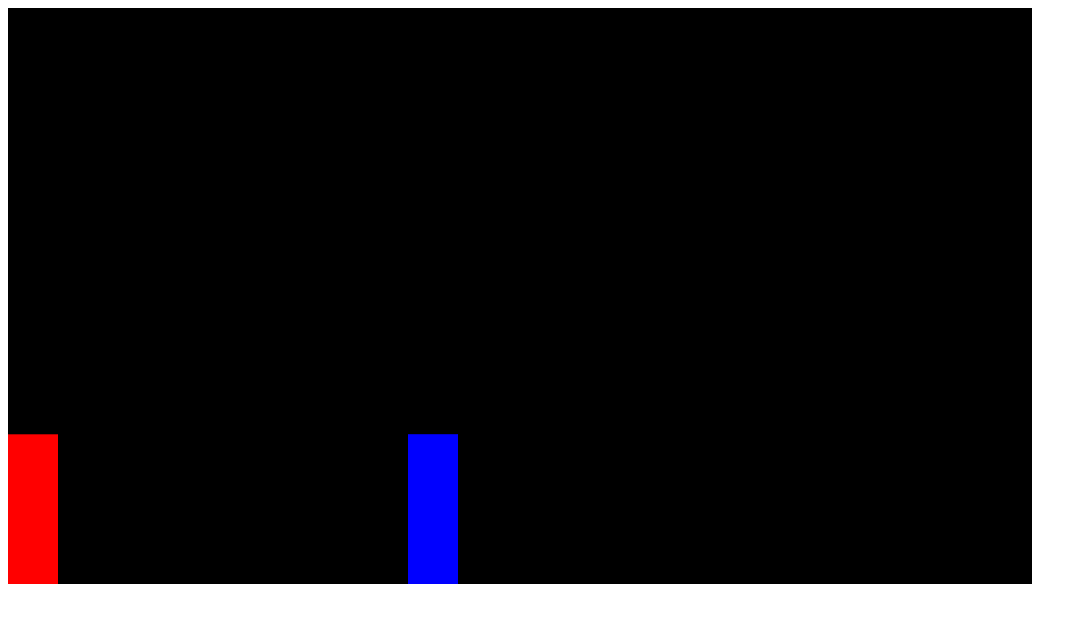
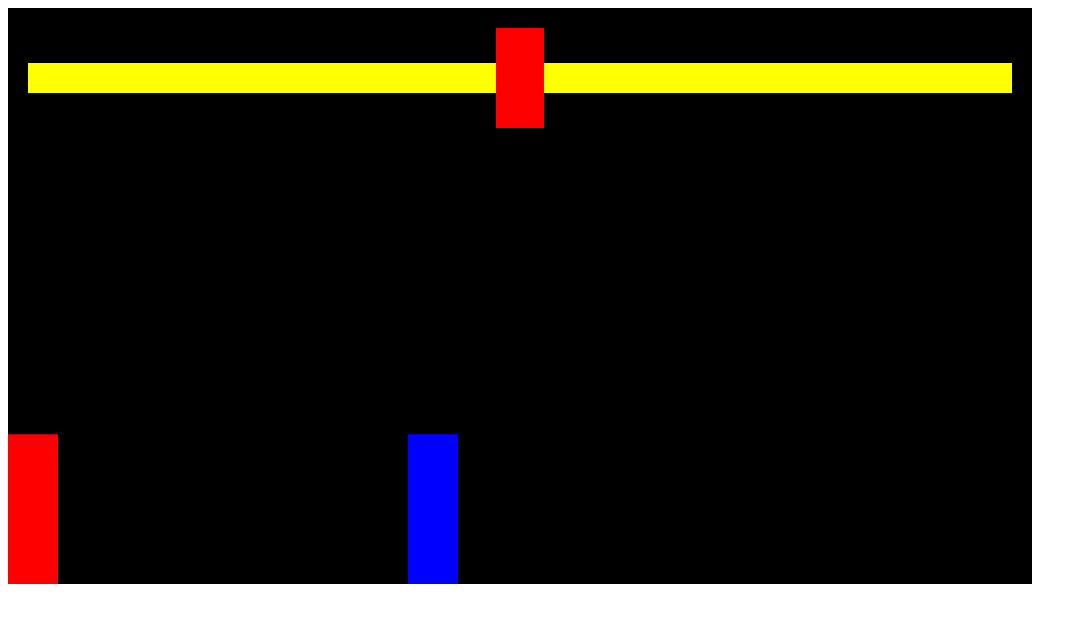
Before and after one commit to rhazama/Samurai-Showdown, a plain HTML site: page index.html in a window 1280 px wide. Shown: the whole page, without its empty margins (0-1087 px from the left). Drawn offline with Linux system fonts and the light colour scheme.

Commit message:
styling helath bar

```diff
--- a/index.html
+++ b/index.html
@@ -5,16 +5,21 @@
     <meta http-equiv="X-UA-Compatible" content="IE=edge">
     <meta name="viewport" content="width=device-width, initial-scale=1.0">
     <title>Samurai Showdown</title>
+    <style>
+        * {
+            box-sizing: border-box;
+        }
+    </style>
 </head>
 <body>
-    <div>
-        <div>
+    <div style="position: relative; display: inline-block">
+        <div style="position: absolute; display: flex; width: 100%; align-items: center; padding: 20px">
             <!-- player health -->
-            <div></div>
+            <div style="background-color: yellow; height: 30px; width: 100%"></div>
             <!-- timer -->
-            <div></div>
+            <div style="background-color: red; width: 100px; height: 100px"></div>
             <!-- enemy health -->
-            <div></div>
+            <div style="background-color: yellow; height: 30px; width: 100%"></div>
         </div>
         <canvas></canvas>
     </div>
```
